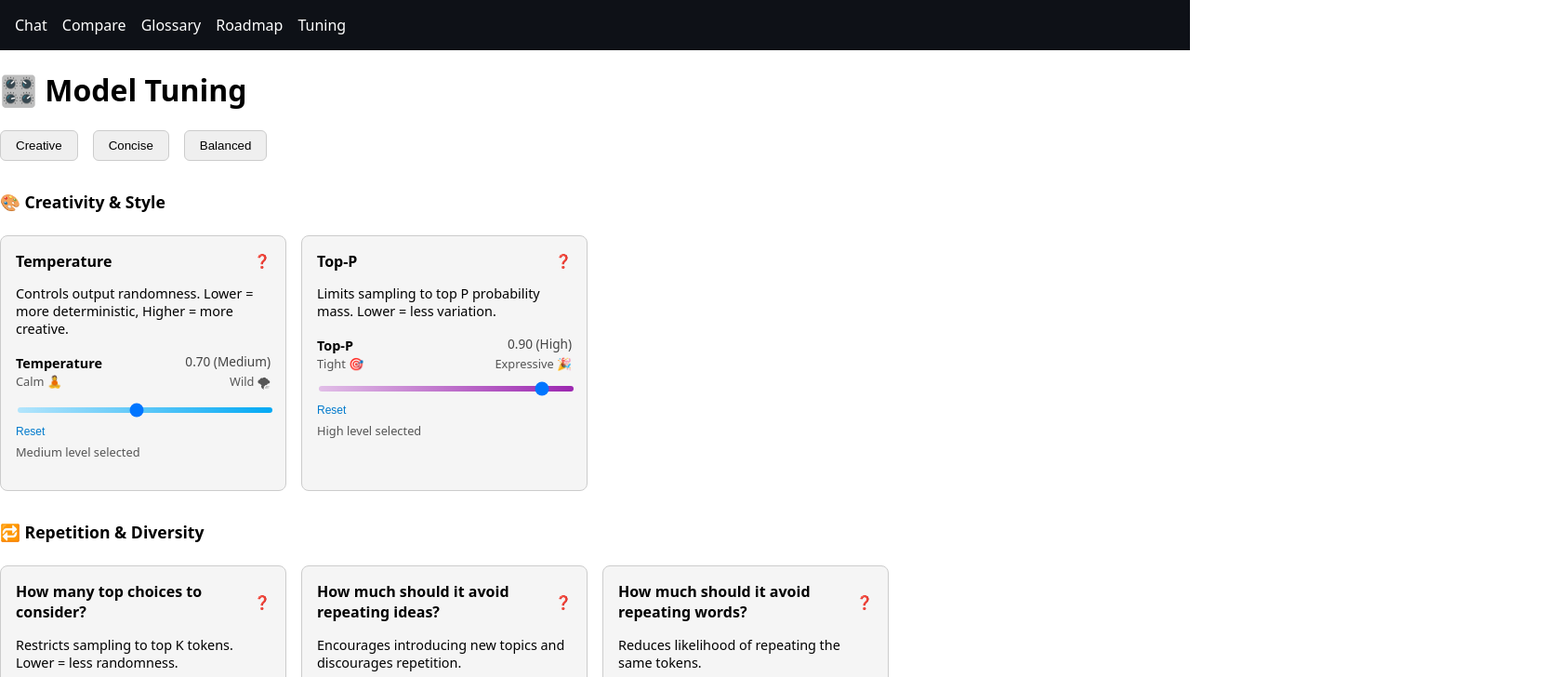
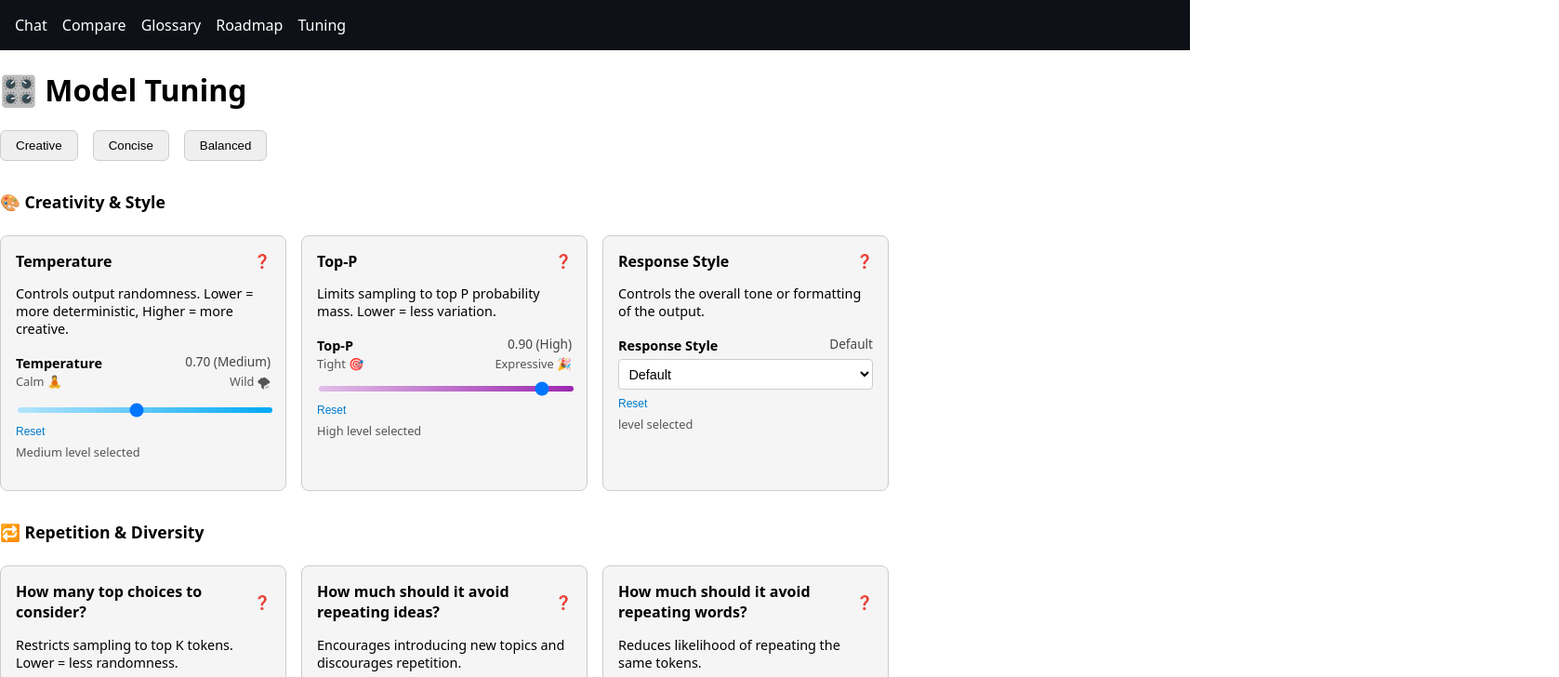
Before and after one commit to ScottFitzgerald83/grail, a SvelteKit app in the folder frontend/: page /tuning in a window 1280 px wide. Shown: the top 728 px of the page at 93% size, 1677 px wide, since content can reach past the window. Built offline with nearby package versions, Linux system fonts and the light colour scheme.

Commit message:
Tooltips are now styled with a sleek custom look, faster hover activation, and smooth fade-in.

```diff
--- a/frontend/src/routes/tuning/+page.svelte
+++ b/frontend/src/routes/tuning/+page.svelte
@@ -237,7 +237,7 @@
             key: 'temperature',
             label: 'Temperature',
             definition: 'Controls output randomness. Lower = more deterministic, Higher = more creative.',
-            eli5: 'Think of this like how wild or calm your story is. Low means very calm and predictable, high means wild and surprising.',
+            eli5: 'Controls randomness. Lower values produce safe, predictable answers. Higher values increase creativity but risk hallucination or off-topic responses.',
             type: 'slider',
             min: 0,
             max: 1.5,
@@ -249,7 +249,7 @@
             key: 'top_k',
             label: 'How many top choices to consider?',
             definition: 'Restricts sampling to top K tokens. Lower = less randomness.',
-            eli5: 'Imagine choosing from only the top few options instead of all. Lower means fewer choices, making answers more predictable.',
+            eli5: 'Limits token selection to the top K most likely options. Smaller values force the model to stay focused. Larger values let it roam, but may lose coherence.',
             type: 'number',
             min: 0,
             max: 100,
@@ -259,7 +259,7 @@
             key: 'top_p',
             label: 'Top-P',
             definition: 'Limits sampling to top P probability mass. Lower = less variation.',
-            eli5: 'Think of this as picking words from a basket until you reach a certain chance. Lower means fewer words, so answers are simpler.',
+            eli5: 'Limits selection to a dynamic group of tokens that collectively reach P probability. Lower values reduce variety. Higher values allow more diverse phrasing.',
             type: 'slider',
             min: 0,
             max: 1,
@@ -271,7 +271,7 @@
             key: 'max_tokens',
             label: 'How long should responses be?',
             definition: 'Maximum number of tokens to generate.',
-            eli5: 'This is like setting a word limit for the answer. Lower means short answers, higher means longer ones.',
+            eli5: 'Sets a cap on response length. Short responses are punchy but may lack depth. Long responses offer more detail but take more time and tokens.',
             type: 'number',
             min: 16,
             max: 2048,
@@ -281,7 +281,7 @@
             key: 'presence_penalty',
             label: 'How much should it avoid repeating ideas?',
             definition: 'Encourages introducing new topics and discourages repetition.',
-            eli5: 'Pushes the model to talk about new stuff instead of repeating itself.',
+            eli5: 'Discourages the model from repeating the same ideas. Higher values increase topic variety. Lower values make it more likely to stay on the same subject.',
             type: 'slider',
             min: 0,
             max: 2,
@@ -293,7 +293,7 @@
             key: 'frequency_penalty',
             label: 'How much should it avoid repeating words?',
             definition: 'Reduces likelihood of repeating the same tokens.',
-            eli5: 'Avoids stuttering or reusing the same words over and over.',
+            eli5: 'Reduces word repetition. Higher values make phrasing more varied. Lower values may repeat or stutter if the model gets stuck.',
             type: 'slider',
             min: 0,
             max: 2,
@@ -305,8 +305,16 @@
             key: 'stop_sequence',
             label: 'Stop when this text appears',
             definition: 'Ends generation when the model outputs this string.',
-            eli5: 'It’s like saying “stop here” if a specific phrase appears.',
+            eli5: 'Defines where the model should stop. Useful to prevent it from rambling or continuing too far past a logical stopping point.',
             type: 'text'
+        },
+        {
+            key: 'response_style',
+            label: 'Response Style',
+            definition: 'Controls the overall tone or formatting of the output.',
+            eli5: 'Applies a general tone or formatting style. Useful for controlling personality or structure in the reply.',
+            type: 'select',
+            options: ['Default', 'Creative', 'Concise']
         }
     ];
 
```
